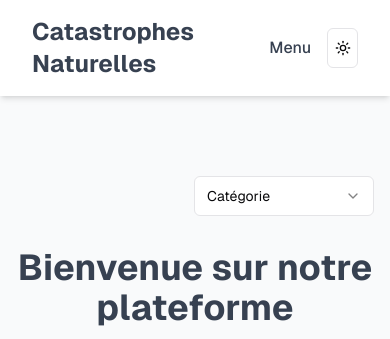
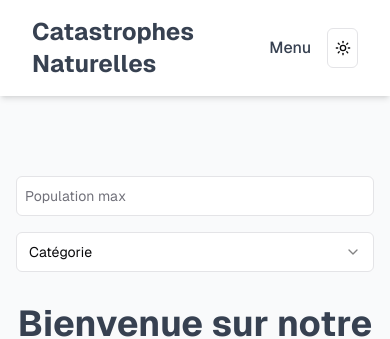
Before and after one commit to idir-44/mt5-data-vis, a Next.js app: page / in a window 390 px wide. Shown: the top 339 px of the page. Built offline with nearby package versions, Linux system fonts and the light colour scheme; no server answers.

Commit message:
Ajout filtre input

```diff
--- a/src/app/components/Map.tsx
+++ b/src/app/components/Map.tsx
@@ -3,6 +3,7 @@ import { MapContainer, TileLayer, Marker, Circle, Popup } from "react-leaflet";
 import "leaflet/dist/leaflet.css";
 import L from "leaflet";
 import { useEffect, useState } from "react";
+import { useSearchParams } from "next/navigation";
 
 delete (L.Icon.Default.prototype as any)._getIconUrl;
 L.Icon.Default.mergeOptions({
@@ -33,6 +34,8 @@ type City = {
 };
 
 const Map = () => {
+  const searchParams = useSearchParams();
+  const populationMax = searchParams.get("populationMax");  // Get populationMax from URL
   const [catastrophes, setCatastrophes] = useState<Catastrophe[]>([]);
   const [cities, setCities] = useState<City[]>([]);
 
@@ -60,7 +63,11 @@ const Map = () => {
 
     const fetchCities = async () => {
       try {
-        const response = await fetch("http://localhost:8080/v1/populations");
+        const url = new URL("http://localhost:8080/v1/populations");
+        if (populationMax) {
+          url.searchParams.append("lte", populationMax);  // Add population filter
+        }
+        const response = await fetch(url.toString());
         const data = await response.json();
         const formattedCities = data.map((item: any) => ({
           ID: item.ID,
@@ -70,7 +77,7 @@ const Map = () => {
           Longitude: item.Longitude,
           Population: item.Population,
         }));
-        setCities(formattedCities);
+        setCities(formattedCities);  // Update cities
       } catch (error) {
         console.error("Erreur lors de la récupération des villes:", error);
       }
@@ -78,7 +85,7 @@ const Map = () => {
 
     fetchCatastrophes();
     fetchCities();
-  }, []);
+  }, [populationMax]);  // Re-run when populationMax changes
 
   return (
     <MapContainer center={[40.7128, -74.006]} zoom={5} style={{ height: "500px", width: "100%" }}>
--- a/src/app/page.tsx
+++ b/src/app/page.tsx
@@ -1,4 +1,7 @@
+"use client";
+
 import Image from "next/image";
+import { Input } from "@/components/ui/input";
 import { ModeToggle } from "./components/ModeToggle";
 import {
   Select,
@@ -6,7 +9,7 @@ import {
   SelectItem,
   SelectTrigger,
   SelectValue,
-} from "@/components/ui/select"
+} from "@/components/ui/select";
 
 import {
   DropdownMenu,
@@ -18,20 +21,31 @@ import {
 } from "@/components/ui/dropdown-menu";
 import Link from "next/link";
 
+import { useRouter } from "next/navigation";  // Use the correct next/navigation import
 import dynamic from "next/dynamic";
 const Map = dynamic(() => import("./components/Map"), { ssr: false });
 
 export default function Home() {
+  const router = useRouter();
+
+  const handlePopulationChange = (e: React.ChangeEvent<HTMLInputElement>) => {
+    const populationMax = e.target.value;
+    const queryParams = new URLSearchParams();
+    if (populationMax) {
+      queryParams.set("populationMax", populationMax);
+    } else {
+      queryParams.delete("populationMax");
+    }
+    router.push(`/?${queryParams.toString()}`);  // Update the URL with the query parameter
+  };
+
   return (
     <div className="flex grid grid-rows-[auto_1fr_auto] items-center justify-items-center min-h-screen w-full p-0 gap-16 font-[family-name:var(--font-geist-sans)] bg-gray-50 dark:bg-gray-900">
-      {/* Header */}
       <header className="w-full flex justify-between items-center py-4 px-8 bg-white dark:bg-gray-800 shadow-md">
-        {/* Logo */}
         <Link href="/" className="text-2xl font-bold text-gray-700 dark:text-white">
           Catastrophes Naturelles
         </Link>
 
-        {/* Dropdown Menu */}
         <DropdownMenu>
           <DropdownMenuTrigger className="text-gray-700 dark:text-white font-medium px-4 py-2 rounded hover:bg-gray-100 dark:hover:bg-gray-700">
             Menu
@@ -51,25 +65,30 @@ export default function Home() {
           </DropdownMenuContent>
         </DropdownMenu>
 
-        {/* Mode Toggle */}
         <ModeToggle />
       </header>
 
-      {/* Main Content */}
       <main className="flex flex-col gap-8 row-start-2 items-end sm:items-end w-full p-4">
+        <div className="flex flex-col sm:flex-row justify-end items-end gap-4 w-full">
+          <Input
+            className="flex-grow sm:flex-none w-full sm:w-40 h-10 p-2 text-sm border rounded-md"
+            type="number"
+            placeholder="Population max"
+            onChange={handlePopulationChange}
+          />
           <Select>
-          <SelectTrigger className="w-[180px]">
+            <SelectTrigger className="flex-grow sm:flex-none w-full sm:w-[180px] h-10">
               <SelectValue placeholder="Catégorie" />
             </SelectTrigger>
             <SelectContent>
               <SelectItem value="wildfire">Wildfire</SelectItem>
-            <SelectItem value="earthquakes">Earthquakes</SelectItem>
+              <SelectItem value="sea-and-lake-ice">Sea and Lake Ice</SelectItem>
               <SelectItem value="severeStorms">Severe Storms</SelectItem>
+              <SelectItem value="volcanoes">Volcanoes</SelectItem>
             </SelectContent>
           </Select>
+        </div>
 
-
-        {/* Example Content */}
         <div className="text-center w-full">
           <h1 className="text-4xl font-bold text-gray-700 dark:text-white">
             Bienvenue sur notre plateforme
@@ -80,9 +99,9 @@ export default function Home() {
           </p>
         </div>
       </main>
-      <Map />
 
-      {/* Footer */}
+      <Map />  {/* Ensure Map component is included */}
+
       <footer className="w-full bg-white dark:bg-gray-800 py-6 px-8 mt-16 shadow-md">
         <div className="flex justify-between items-center">
           <p className="text-gray-500 dark:text-gray-400">
--- /dev/null
+++ b/src/components/ui/input.tsx
@@ -0,0 +1,22 @@
+import * as React from "react"
+
+import { cn } from "@/lib/utils"
+
+const Input = React.forwardRef<HTMLInputElement, React.ComponentProps<"input">>(
+  ({ className, type, ...props }, ref) => {
+    return (
+      <input
+        type={type}
+        className={cn(
+          "flex h-10 w-full rounded-md border border-input bg-background px-3 py-2 text-base ring-offset-background file:border-0 file:bg-transparent file:text-sm file:font-medium file:text-foreground placeholder:text-muted-foreground focus-visible:outline-none focus-visible:ring-2 focus-visible:ring-ring focus-visible:ring-offset-2 disabled:cursor-not-allowed disabled:opacity-50 md:text-sm",
+          className
+        )}
+        ref={ref}
+        {...props}
+      />
+    )
+  }
+)
+Input.displayName = "Input"
+
+export { Input }
```
Lines whose indentation alone changed are shown as unchanged.
